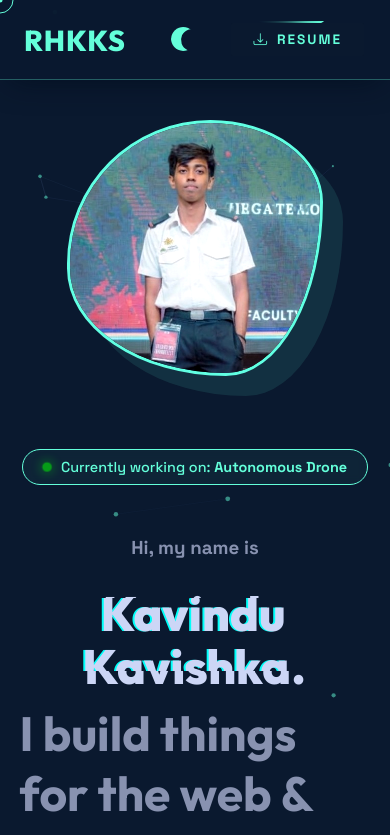
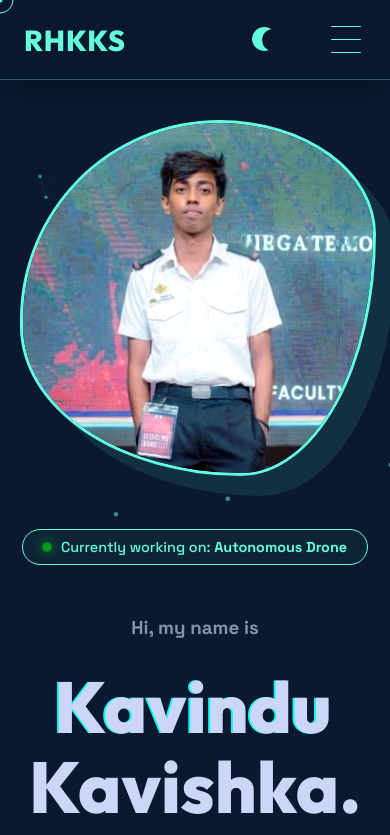
Before and after one commit to Kavindu379/kavindu-portfolio, a React (Vite) app: page / in a window 390 px wide. Shown: the top 835 px of the page. Built offline with nearby package versions, Linux system fonts and the light colour scheme.

Commit message:
Update site content

```diff
--- a/src/App.jsx
+++ b/src/App.jsx
@@ -44,10 +44,13 @@ function App() {
   const [showScrollTop, setShowScrollTop] = useState(false);
   const [mousePosition, setMousePosition] = useState({ x: 0, y: 0 });
   const [isLoading, setIsLoading] = useState(true);
+
+  // --- MODAL STATES ---
   const [selectedProject, setSelectedProject] = useState(null);
+  const [selectedService, setSelectedService] = useState(null);
 
-  // --- NEW: STATE FOR SERVICE MODAL ---
-  const [selectedService, setSelectedService] = useState(null);
+  // --- NEW: MOBILE MENU STATE ---
+  const [menuOpen, setMenuOpen] = useState(false);
 
   // --- DYNAMIC TITLE EFFECT ---
   useEffect(() => {
@@ -97,7 +100,6 @@ function App() {
     }
   ];
 
-  // --- NEW: SERVICE DATA WITH FULL DESCRIPTIONS ---
   const services = [
     { icon: 'palette', title: 'UI/UX Design', desc: 'Designing intuitive interfaces.', fullDesc: 'I create user-centric designs that are both visually appealing and easy to use. My process involves user research, wireframing, prototyping, and usability testing to ensure the final product meets the needs of the target audience.' },
     { icon: 'cpu', title: 'Embedded Systems', desc: 'IoT solutions & C++ programming.', fullDesc: 'I specialize in developing embedded systems for IoT applications. This includes programming microcontrollers like Arduino and ESP32 using C++, designing custom PCBs, and integrating various sensors and actuators.' },
@@ -157,7 +159,8 @@ function App() {
       setMousePosition({ x: e.clientX, y: e.clientY });
 
       const target = e.target;
-      if (target.closest('a, button, .card, .logo, input, textarea, .footer-big-cta h2')) {
+      // Added .hamburger and .mobile-menu-overlay a to list of hoverable items
+      if (target.closest('a, button, .card, .logo, input, textarea, .footer-big-cta h2, .hamburger, .mobile-menu-overlay a')) {
         document.body.classList.add('hovering');
       } else {
         document.body.classList.remove('hovering');
@@ -182,6 +185,22 @@ function App() {
     }
   }, [isLoading]);
 
+  // --- NEW: MENU FUNCTIONS ---
+  const toggleMobileMenu = () => {
+    setMenuOpen(!menuOpen);
+    // Lock body scroll when menu is open
+    if (!menuOpen) {
+      document.body.style.overflow = 'hidden';
+    } else {
+      document.body.style.overflow = 'auto';
+    }
+  };
+
+  const closeMobileMenu = () => {
+    setMenuOpen(false);
+    document.body.style.overflow = 'auto';
+  };
+
   const toggleTheme = () => {
     const newTheme = theme === 'light' ? 'dark' : 'light';
     setTheme(newTheme);
@@ -200,7 +219,6 @@ function App() {
     window.location.reload();
   };
 
-  // --- EMAIL SUBMIT FUNCTION ---
   const onSubmit = async (event) => {
     event.preventDefault();
     const formData = new FormData(event.target);
@@ -249,6 +267,8 @@ function App() {
       {/* --- NAVBAR --- */}
       <nav data-aos="fade-down" data-aos-duration="1000" data-aos-delay="200" style={{ zIndex: 10000 }}>
         <div className="logo" onClick={handleReset} style={{cursor: 'pointer', zIndex: 10001}} title="Reset Site">RHKKS</div>
+
+        {/* DESKTOP NAV LINKS (Will be hidden on mobile by CSS) */}
         <ul className="nav-links">
           <li><a href="#home">01. Home</a></li>
           <li><a href="#about">02. About</a></li>
@@ -256,9 +276,10 @@ function App() {
           <li><a href="#portfolio">04. Projects</a></li>
           <li><a href="#contact">05. Contact</a></li>
         </ul>
-        <div style={{ display: 'flex', alignItems: 'center' }}>
 
-          {/* THEME TOGGLE (INSIDE NAV) */}
+        <div style={{ display: 'flex', alignItems: 'center', gap: '1rem' }}>
+
+          {/* THEME TOGGLE */}
           <button
             className="creative-theme-toggle"
             onClick={toggleTheme}
@@ -267,13 +288,38 @@ function App() {
             <div className="sun-moon-icon"></div>
           </button>
 
-          {/* CREATIVE DOWNLOAD CV BUTTON */}
+          {/* DESKTOP RESUME BUTTON (Will be hidden on mobile by CSS) */}
+          <div className="desktop-btn">
              <MagneticButton href="cv.pdf" download className="creative-btn" style={{marginTop: 0, padding: '10px 24px', fontSize: '0.85rem'}}>
                <i className="bi bi-download"></i> Resume
              </MagneticButton>
+          </div>
+
+          {/* --- NEW: HAMBURGER BUTTON (Visible only on mobile) --- */}
+          <div className={`hamburger ${menuOpen ? 'active' : ''}`} onClick={toggleMobileMenu}>
+            <span className="bar"></span>
+            <span className="bar"></span>
+            <span className="bar"></span>
+          </div>
 
         </div>
       </nav>
+
+      {/* --- NEW: MOBILE MENU OVERLAY --- */}
+      <div className={`mobile-menu-overlay ${menuOpen ? 'active' : ''}`}>
+        <ul className="mobile-nav-links">
+          <li><a href="#home" onClick={closeMobileMenu}><span>01.</span> Home</a></li>
+          <li><a href="#about" onClick={closeMobileMenu}><span>02.</span> About</a></li>
+          <li><a href="#resume" onClick={closeMobileMenu}><span>03.</span> Resume</a></li>
+          <li><a href="#portfolio" onClick={closeMobileMenu}><span>04.</span> Projects</a></li>
+          <li><a href="#contact" onClick={closeMobileMenu}><span>05.</span> Contact</a></li>
+          <li style={{marginTop: '2rem'}}>
+             <MagneticButton href="cv.pdf" download className="creative-btn" onClick={closeMobileMenu}>
+                <i className="bi bi-download"></i> Download Resume
+             </MagneticButton>
+          </li>
+        </ul>
+      </div>
 
       <section id="home" className="hero">
         <div className="hero-text" data-aos="fade-up" data-aos-delay="300">
@@ -369,18 +415,15 @@ function App() {
         </div>
       </section>
 
-      {/* --- UPDATED SERVICES SECTION WITH READ MORE --- */}
       <section id="services">
         <h2 data-aos="fade-up"><span style={{color:'var(--accent)', marginRight:'10px'}}>03.</span> What I Do</h2>
         <div className="grid">
           {services.map((service, index) => (
             <Tilt key={index} tiltMaxAngleX={5} tiltMaxAngleY={5} scale={1.02} transitionSpeed={2500}>
-              {/* Added onClick to open modal */}
               <div className="card" data-aos="fade-up" data-aos-delay={index * 50} onClick={() => setSelectedService(service)} style={{cursor: 'pointer'}}>
                 <div className="icon"><i className={`bi bi-${service.icon}`}></i></div>
                 <h3>{service.title}</h3>
                 <p>{service.desc}</p>
-                {/* Visual cue for click */}
                 <small style={{color:'var(--accent)', marginTop:'1rem', display:'block'}}>Read More &rarr;</small>
               </div>
             </Tilt>
@@ -427,7 +470,7 @@ function App() {
         </div>
       )}
 
-      {/* --- NEW: SERVICES MODAL --- */}
+      {/* --- SERVICES MODAL --- */}
       {selectedService && (
         <div className="modal-overlay" onClick={() => setSelectedService(null)} style={{zIndex: 20002}}>
           <div className="modal-content" onClick={(e) => e.stopPropagation()} style={{ maxWidth: '600px' }}>
--- a/src/index.css
+++ b/src/index.css
@@ -32,12 +32,9 @@ body.clicking .cursor-outline { width: 15px; height: 15px; background: rgba(100,
 /* Navigation */
 nav { position: fixed; top: 0; left: 0; width: 100%; height: 90px; padding: 0 5%; display: flex; justify-content: space-between; align-items: center; background: var(--nav-bg); backdrop-filter: blur(15px); border-bottom: 1px solid rgba(100, 255, 218, 0.3); box-shadow: 0 10px 30px -10px rgba(2, 12, 27, 0.7); z-index: 10000; box-sizing: border-box; }
 .logo { font-family: 'Outfit', sans-serif; font-weight: 800; font-size: 1.8rem; color: var(--accent); letter-spacing: 1px; cursor: pointer; display: flex; align-items: center; }
-.nav-right-container { display: flex; align-items: center; gap: 3rem; }
 .nav-links { display: flex; gap: 2rem; list-style: none; padding: 0; margin: 0; }
 .nav-links a { position: relative; text-decoration: none; color: var(--heading-color); font-weight: 500; font-size: 0.9rem; font-family: 'Space Grotesk', monospace; padding: 8px 16px; border-radius: 4px; transition: 0.3s; }
 .nav-links a:hover { color: var(--accent); background: rgba(100, 255, 218, 0.1); box-shadow: 0 0 15px rgba(100, 255, 218, 0.1); transform: translateY(-2px); }
-.nav-num { color: var(--accent); margin-right: 5px; font-size: 0.8rem; }
-.nav-buttons-group { display: flex; align-items: center; gap: 1.5rem; padding-left: 2rem; border-left: 1px solid rgba(255, 255, 255, 0.1); }
 
 /* Hero Section */
 .hero { display: flex; align-items: center; justify-content: space-between; min-height: 90vh; padding-top: 80px; position: relative; }
@@ -46,14 +43,6 @@ nav { position: fixed; top: 0; left: 0; width: 100%; height: 90px; padding: 0 5%
 .profile-pic:hover { filter: grayscale(100%); transform: scale(1.02); }
 
 /* Theme Toggles */
-.theme-switch { display: inline-block; height: 34px; position: relative; width: 64px; margin-right: 15px; }
-.theme-switch input { display: none; }
-.slider { background-color: rgba(100, 255, 218, 0.1); bottom: 0; cursor: pointer; left: 0; position: absolute; right: 0; top: 0; transition: .4s; border-radius: 34px; border: 1px solid var(--accent); display: flex; align-items: center; justify-content: space-between; padding: 0 6px; box-shadow: inset 0 0 10px rgba(0,0,0,0.3); }
-.slider:before { background-color: var(--accent); bottom: 3px; content: ""; height: 26px; left: 4px; position: absolute; transition: .4s cubic-bezier(0.68, -0.55, 0.27, 1.55); width: 26px; border-radius: 50%; z-index: 2; box-shadow: 0 0 10px var(--accent); }
-input:checked + .slider:before { transform: translateX(30px); }
-.slider i { color: var(--heading-color); font-size: 14px; z-index: 1; transition: 0.3s; }
-input:not(:checked) + .slider .bi-sun, input:checked + .slider .bi-moon-fill { opacity: 0; }
-
 .creative-theme-toggle { position: relative; background: transparent; border: none; cursor: pointer; padding: 0; width: 45px; height: 45px; display: flex; justify-content: center; align-items: center; border-radius: 50%; transition: transform 0.3s ease; margin-right: 15px; }
 .creative-theme-toggle:hover { transform: scale(1.1) rotate(10deg); background: rgba(100, 255, 218, 0.1); }
 .sun-moon-icon { width: 22px; height: 22px; border-radius: 50%; transition: all 0.5s cubic-bezier(0.68, -0.55, 0.27, 1.55); position: relative; background: transparent; box-shadow: -8px -4px 0 1px var(--accent); transform: rotate(-20deg) scale(1); }
@@ -99,7 +88,6 @@ h2::after { content:''; display: block; width: 200px; height: 1px; background: v
 .command-line { display: flex; align-items: center; margin-bottom: 20px; border-bottom: 1px solid #333; }
 .prompt { color: var(--accent); margin-right: 10px; font-weight: bold; }
 .terminal-input { width: 100%; background: transparent; border: none; color: #fff; font-family: 'Space Grotesk', monospace; font-size: 1rem; outline: none; padding: 10px 0; }
-/* Autofill Fix */
 .terminal-input:-webkit-autofill, .terminal-input:-webkit-autofill:hover, .terminal-input:-webkit-autofill:focus, .terminal-input:-webkit-autofill:active { -webkit-box-shadow: 0 0 0 30px #011627 inset !important; -webkit-text-fill-color: #ffffff !important; transition: background-color 5000s ease-in-out 0s; }
 
 /* Footer */
@@ -184,21 +172,127 @@ h2::after { content:''; display: block; width: 200px; height: 1px; background: v
 @keyframes rotate-border { 0% { transform: rotate(0deg); } 100% { transform: rotate(360deg); } }
 @keyframes sun-spin { from { transform: translate(-50%, -50%) rotate(0deg); } to { transform: translate(-50%, -50%) rotate(360deg); } }
 
-/* ================= MEDIA QUERIES (MOBILE) ================= */
+/* ================= MOBILE MENU STYLES ================= */
+
+/* 1. Hamburger Container */
+.hamburger {
+  display: none; /* Hidden on desktop */
+  cursor: pointer;
+  z-index: 10005; /* Must be higher than Nav */
+  width: 40px;
+  height: 40px;
+  position: relative;
+  justify-content: center;
+  align-items: center;
+  flex-direction: column;
+}
+
+/* 2. Hamburger Bars */
+.hamburger .bar {
+  display: block;
+  width: 30px;
+  height: 3px;
+  margin: 6px auto;
+  transition: all 0.3s ease-in-out;
+  background-color: var(--accent); /* Ensure color is visible */
+  border-radius: 2px;
+}
+
+/* Hamburger Animation */
+.hamburger.active .bar:nth-child(2) { opacity: 0; }
+.hamburger.active .bar:nth-child(1) { transform: translateY(9px) rotate(45deg); }
+.hamburger.active .bar:nth-child(3) { transform: translateY(-9px) rotate(-45deg); }
+
+/* 3. Mobile Menu Full Screen Overlay */
+.mobile-menu-overlay {
+  position: fixed;
+  top: 0;
+  right: -100%; /* Start off-screen */
+  width: 100%;
+  height: 100vh;
+  background: rgba(2, 12, 27, 0.98); /* 98% opacity dark blue */
+  backdrop-filter: blur(10px);
+  z-index: 10001; /* Between content and navbar */
+  display: flex;
+  justify-content: center;
+  align-items: center;
+  transition: right 0.4s ease-in-out;
+}
+
+.mobile-menu-overlay.active {
+  right: 0; /* Slide in */
+}
+
+/* 4. Mobile Links Styling */
+.mobile-nav-links {
+  list-style: none;
+  padding: 0;
+  text-align: center;
+  display: flex;
+  flex-direction: column;
+  gap: 2rem;
+}
+
+.mobile-nav-links a {
+  text-decoration: none;
+  color: var(--heading-color);
+  font-family: 'Space Grotesk', monospace;
+  font-size: 2rem;
+  font-weight: bold;
+  transition: 0.3s;
+}
+
+.mobile-nav-links a:hover {
+  color: var(--accent);
+}
+
+.mobile-nav-links span {
+  color: var(--accent);
+  margin-right: 10px;
+}
+
+/* ================= MEDIA QUERIES (FORCE MOBILE VIEW) ================= */
 @media (max-width: 900px) {
-  nav { padding: 0 1.5rem; height: 80px; }
-  .nav-links { display: none; }
-  .nav-buttons-group { border: none; padding-left: 0; }
-  .hero { flex-direction: column-reverse; text-align: center; justify-content: center; padding-top: 120px; gap: 3rem; }
-  .hero-img { justify-content: center; width: 100%; }
-  .profile-pic { width: 250px; height: 250px; margin-bottom: 20px; }
-  .hero h1 { font-size: 3rem; } .hero h2 { font-size: 2rem; }
-  .grid { grid-template-columns: 1fr; }
-  .footer-container { grid-template-columns: 1fr; text-align: center; gap: 2rem; }
+  /* 1. Hide Desktop Links */
+  .nav-links {
+    display: none !important;
+  }
+
+  /* 2. Hide Desktop Resume Button */
+  .desktop-btn {
+    display: none !important;
+  }
+
+  /* 3. Show Hamburger */
+  .hamburger {
+    display: flex !important;
+  }
+
+  /* 4. Adjust Navbar Layout */
+  nav {
+    padding: 0 1.5rem !important;
+    height: 80px !important;
+  }
+
+  /* 5. Fix Hero Section overlapping */
+  .hero {
+    flex-direction: column-reverse;
+    text-align: center;
+    justify-content: center;
+    padding-top: 120px;
+    gap: 3rem;
+  }
+
+  .hero-img {
+    justify-content: center;
+    width: 100%;
+  }
+
+  /* 6. Footer & Grid fixes */
+  .grid, .contact-container, .footer-container {
+    grid-template-columns: 1fr !important;
+  }
   .footer-big-cta h2 { font-size: 3rem; }
-  .social-icons { justify-content: center; }
-  .footer-bottom { flex-direction: column; gap: 1rem; }
-  .contact-container { grid-template-columns: 1fr; }
   h2 { font-size: 2rem; } h2::after { display: none; }
   section { padding: 60px 5%; }
 }
```
Lines whose indentation alone changed are shown as unchanged.
